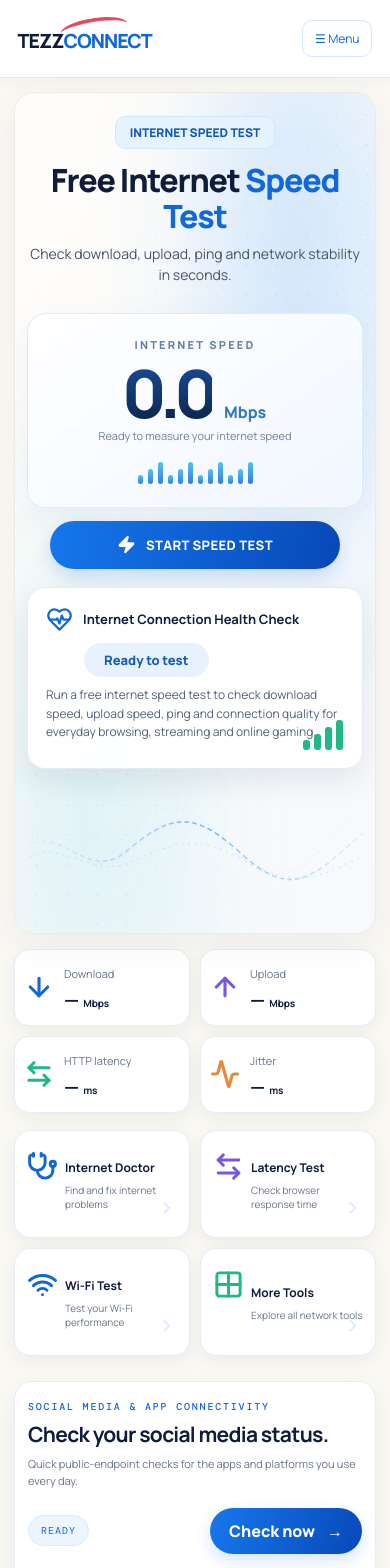
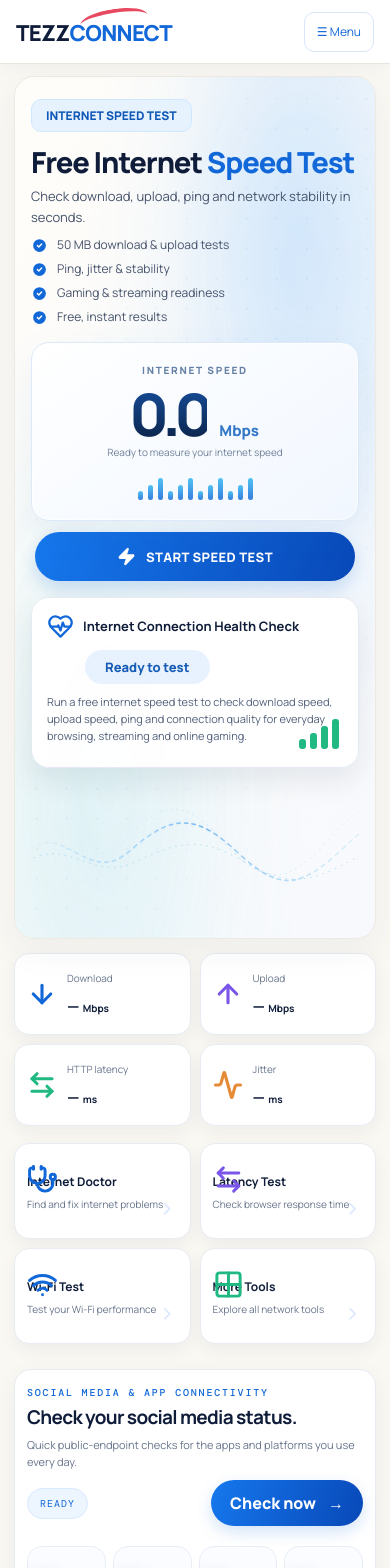
Before and after one commit to svish4934/tezz-connect, a React (Vite) app: page / in a window 390 px wide. Shown: the top 1568 px of the page. Built offline with nearby package versions, Linux system fonts and the light colour scheme; grey boxes are pictures that could not be loaded.

Commit message:
Fix responsive mobile and desktop layouts

```diff
--- a/src/styles.css
+++ b/src/styles.css
@@ -1009,3 +1009,89 @@ body{background:#faf8f3!important}
 .history-table-row{border-top:1px solid #edf0f4;color:#536176;font-size:13px}
 .history-table-row strong{color:#14213d;font-size:13px}
 @media(max-width:760px){.history-page-panel{padding:18px 14px;border-radius:18px}.history-page-summary{grid-template-columns:1fr;gap:8px}.history-page-summary>div{padding:12px 14px;flex-direction:row;align-items:center;justify-content:space-between}.history-page-summary strong{font-size:14px}}
+
+
+/* TEZZ CONNECT responsive correction — final mobile rules.
+   These device-capability rules also apply when Android Chrome is set to Desktop site. */
+html, body, #root { width:100%; min-width:320px; max-width:100%; }
+body { overflow-x:hidden; }
+img, svg { max-width:100%; }
+@media (hover:none) and (pointer:coarse), (max-width:760px) {
+  .app-shell { width:100%; min-width:0; overflow-x:clip; }
+  .tezz-main { width:100%!important; max-width:100%!important; min-width:0!important; margin:0!important; }
+  .tezz-header {
+    width:100%!important; min-height:64px!important; height:auto!important;
+    padding:10px 16px!important; gap:10px!important; flex-wrap:nowrap!important;
+  }
+  .tezz-logo { flex:0 0 auto!important; min-width:0!important; }
+  .tezz-logo-word { font-size:22px!important; letter-spacing:-.7px!important; }
+  .tezz-nav { display:none!important; }
+  .tezz-header-actions { display:flex!important; flex:0 0 auto!important; margin-left:auto!important; }
+  .tezz-header-actions button:first-child { display:none!important; }
+  .tezz-header-actions .tezz-menu { display:inline-flex!important; min-height:40px!important; padding:0 12px!important; }
+  .tezz-main .content {
+    width:100%!important; max-width:100%!important; min-width:0!important;
+    margin:0!important; padding:0 14px 26px!important; box-sizing:border-box!important;
+  }
+  .tezz-hero {
+    width:100%!important; min-width:0!important; min-height:0!important;
+    display:grid!important; grid-template-columns:minmax(0,1fr)!important;
+    grid-template-areas:"copy" "meter" "health"!important;
+    align-items:stretch!important; gap:16px!important;
+    margin:12px 0 14px!important; padding:22px 16px 42px!important;
+    border-radius:20px!important;
+  }
+  .tezz-hero-copy { grid-area:copy!important; width:100%!important; max-width:none!important; text-align:left!important; }
+  .tezz-hero-copy h1 { font-size:clamp(29px,7vw,36px)!important; line-height:1.12!important; letter-spacing:-1.1px!important; }
+  .tezz-hero-copy p { max-width:100%!important; font-size:13px!important; line-height:1.55!important; }
+  .tezz-hero-copy ul { display:grid!important; grid-template-columns:minmax(0,1fr)!important; gap:7px!important; padding:0!important; }
+  .tezz-hero-copy ul li { font-size:12px!important; line-height:1.4!important; }
+  .tezz-digital-wrap {
+    grid-area:meter!important; width:100%!important; max-width:none!important;
+    min-width:0!important; min-height:0!important; height:auto!important;
+    display:flex!important; flex-direction:column!important; align-items:center!important;
+    justify-content:center!important; padding:0!important; gap:11px!important;
+  }
+  .tezz-digital-meter { width:100%!important; min-width:0!important; min-height:172px!important; padding:20px 12px!important; border-radius:18px!important; }
+  .tezz-digital-label { font-size:10px!important; letter-spacing:1.7px!important; }
+  .tezz-digital-reading strong { font-size:clamp(56px,15vw,72px)!important; }
+  .tezz-digital-reading span { font-size:15px!important; }
+  .tezz-digital-caption { font-size:10px!important; line-height:1.4!important; }
+  .tezz-digital-start { width:min(100%,320px)!important; min-height:49px!important; }
+  .tezz-health-card { grid-area:health!important; width:100%!important; max-width:none!important; min-width:0!important; min-height:0!important; padding:15px!important; }
+  .tezz-health-title { gap:9px!important; }
+  .tezz-health-title strong { font-size:13px!important; line-height:1.35!important; }
+  .tezz-health-card p { font-size:11px!important; line-height:1.55!important; }
+  .tezz-stat-grid { display:grid!important; grid-template-columns:repeat(2,minmax(0,1fr))!important; gap:9px!important; }
+  .tezz-stat { min-width:0!important; min-height:82px!important; padding:12px!important; border-radius:15px!important; }
+  .tezz-stat span { font-size:10px!important; }
+  .tezz-stat strong { font-size:16px!important; overflow-wrap:anywhere!important; }
+  .tezz-feature-grid { display:grid!important; grid-template-columns:repeat(2,minmax(0,1fr))!important; gap:9px!important; }
+  .tezz-feature-grid button { min-width:0!important; min-height:96px!important; padding:12px!important; border-radius:15px!important; }
+  .tezz-social-panel { min-width:0!important; margin:15px 0!important; padding:16px 12px!important; border-radius:17px!important; }
+  .tezz-social-panel .services-heading { display:flex!important; flex-direction:column!important; align-items:flex-start!important; gap:10px!important; }
+  .tezz-social-panel .services-heading h2 { font-size:19px!important; line-height:1.25!important; }
+  .tezz-social-panel .services-heading p { font-size:11px!important; line-height:1.5!important; }
+  .tezz-social-panel .services-grid { display:grid!important; grid-template-columns:repeat(4,minmax(0,1fr))!important; gap:7px!important; }
+  .tezz-social-panel .service-tile { min-width:0!important; min-height:78px!important; height:auto!important; padding:7px 2px!important; gap:4px!important; }
+  .tezz-social-panel .service-logo { width:27px!important; height:27px!important; }
+  .tezz-social-panel .service-logo img { width:21px!important; height:21px!important; }
+  .tezz-social-panel .service-name { font-size:9px!important; line-height:1.2!important; }
+  .tezz-social-panel .service-status { font-size:8px!important; line-height:1.2!important; }
+  .usage-insights-panel { padding:16px 13px!important; }
+  .usage-insights-grid { grid-template-columns:minmax(0,1fr)!important; }
+  .history-page-panel { padding:17px 13px!important; }
+  .history-table { max-width:100%!important; }
+  .tezz-main footer { gap:8px!important; flex-direction:column!important; align-items:center!important; text-align:center!important; }
+}
+@media (max-width:380px) {
+  .tezz-main .content { padding-left:10px!important; padding-right:10px!important; }
+  .tezz-hero { padding-left:13px!important; padding-right:13px!important; }
+  .tezz-stat { padding:10px!important; }
+  .tezz-feature-grid button { padding:10px!important; }
+  .tezz-social-panel .services-grid { gap:5px!important; }
+}
+@media (min-width:761px) and (hover:hover) and (pointer:fine) {
+  .tezz-main { width:100%!important; max-width:100%!important; margin:0 auto!important; }
+  .tezz-main .content { width:100%!important; }
+}
```
